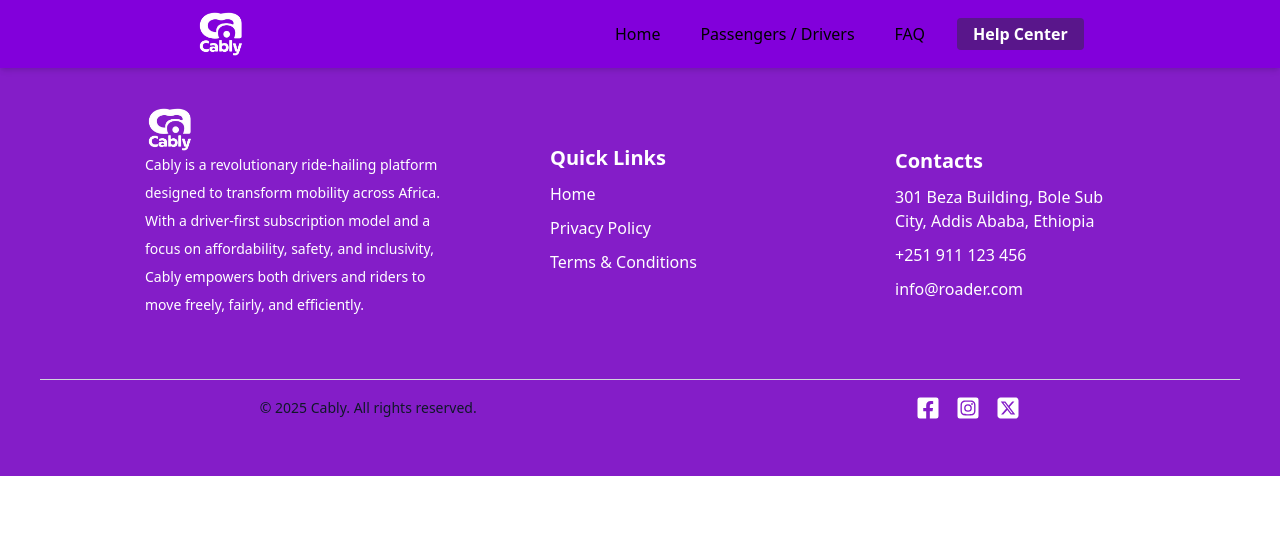
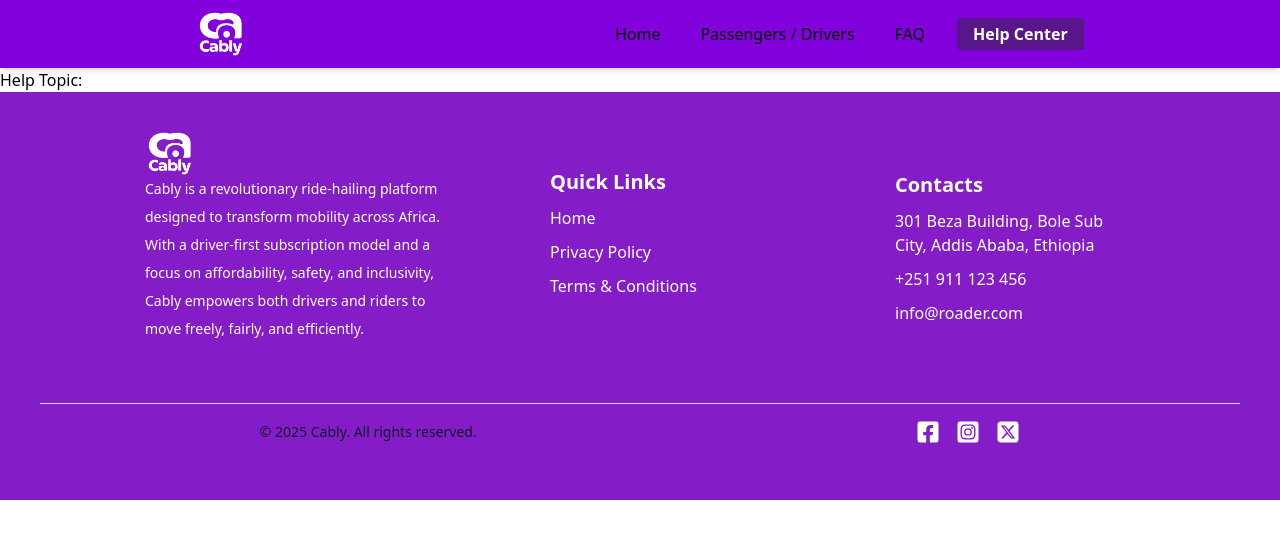
Before and after one commit to Saate123/Cably, a React (Vite) app: page /help in a window 1280 px wide. Shown: the top 538 px of the page. Built offline with nearby package versions, Linux system fonts and the light colour scheme.

Commit message:
hero update

```diff
--- a/src/pages/HelpCenter.jsx
+++ b/src/pages/HelpCenter.jsx
@@ -5,7 +5,12 @@
   return (
     <div>
       <Header />
-      <main></main>
+      <main>
+        <form action="">
+          <label htmlFor="help-topic">Help Topic:</label>
+          <input type="text" id="help-topic" name="help-topic" />
+        </form>
+      </main>
       <Footer />
     </div>
   )
```
